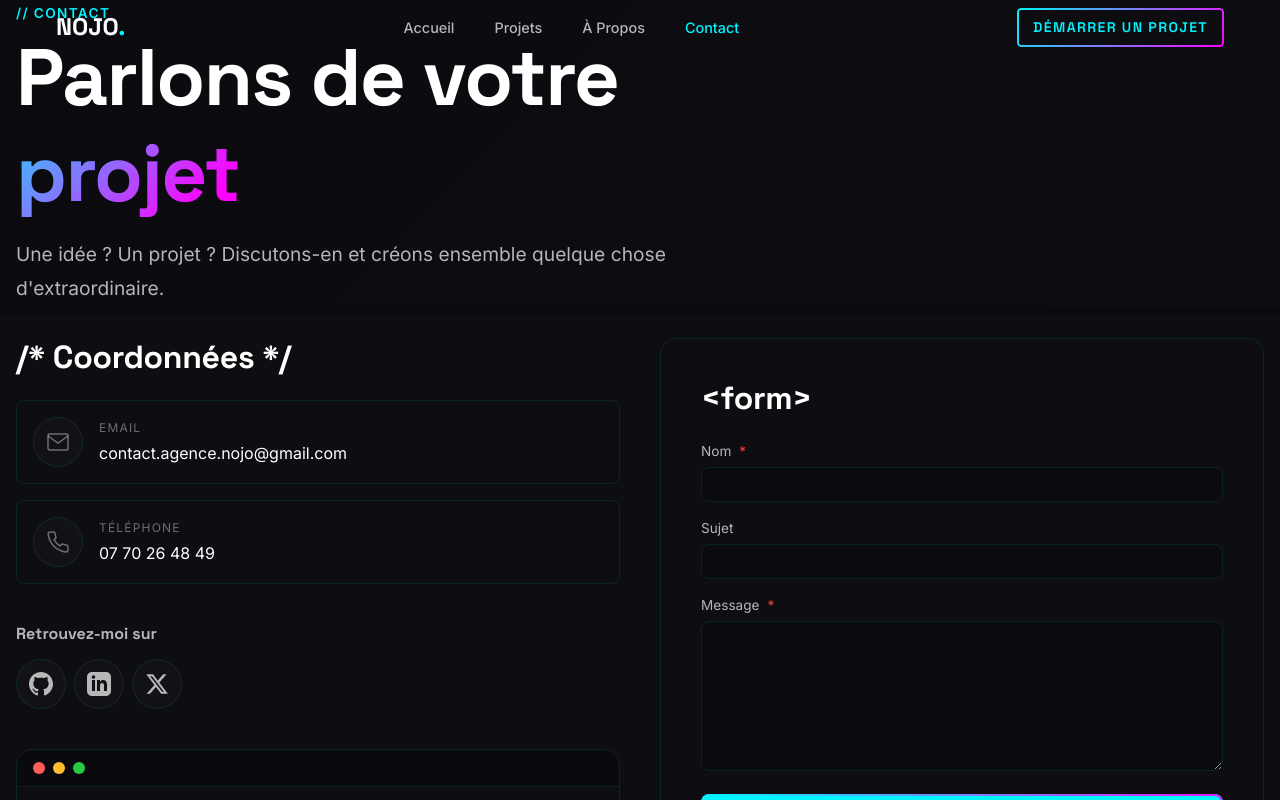
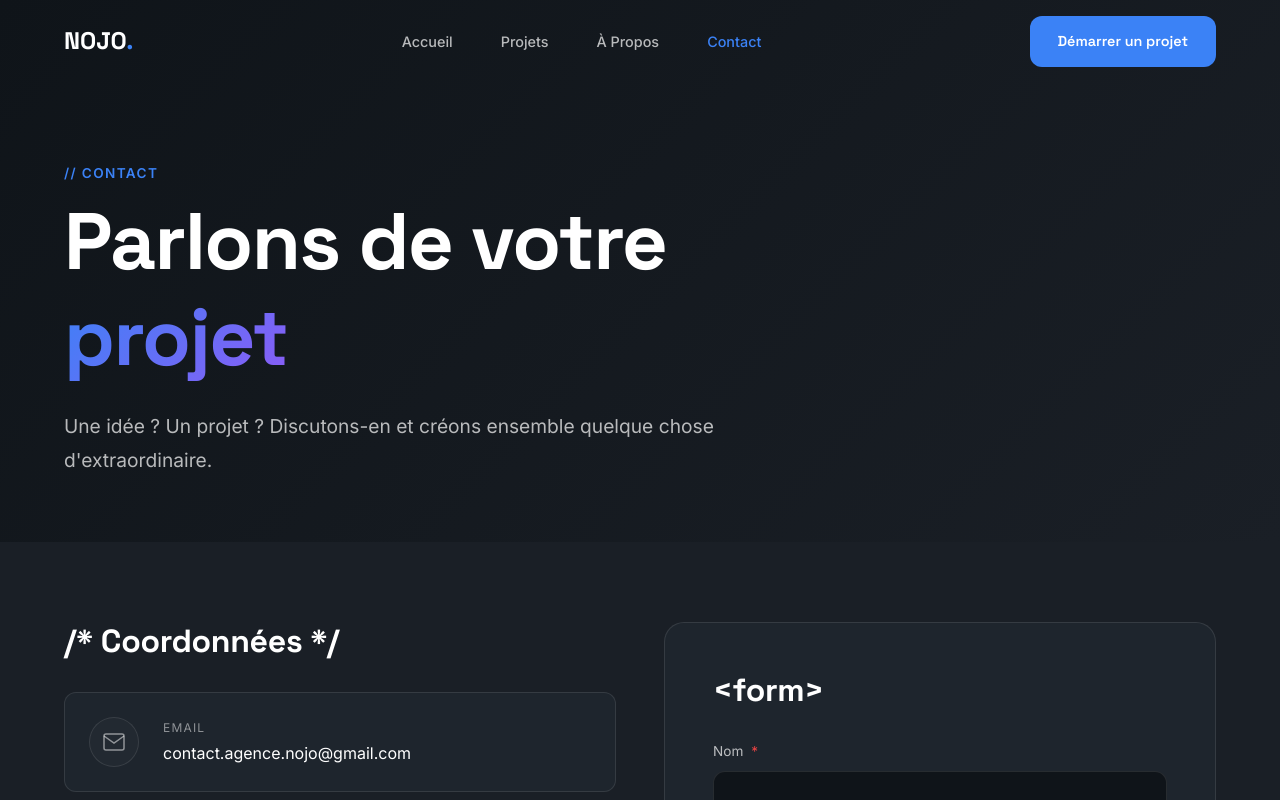
Before and after one commit to Arnaud1720/spa_nono_johan, an Angular app: page /contact in a window 1280 px wide. Shown: the top 800 px of the page. Built offline with nearby package versions, Linux system fonts and the light colour scheme.

Commit message:
ajout video

```diff
--- a/src/styles.scss
+++ b/src/styles.scss
@@ -1,60 +1,60 @@
 /* ========================================
-   GLOBAL STYLES - Portfolio SPA
-   Cyberpunk / Digital / Nerd Theme
+   GLOBAL STYLES - NOJO Agence
+   Design Professionnel & Épuré
    ======================================== */
 
 /* Import Google Fonts */
-@import url('https://fonts.googleapis.com/css2?family=Inter:wght@300;400;500;600;700;800;900&family=Space+Grotesk:wght@400;500;600;700&family=JetBrains+Mono:wght@400;500;600&display=swap');
+@import url('https://fonts.googleapis.com/css2?family=Inter:wght@300;400;500;600;700;800&family=Space+Grotesk:wght@400;500;600;700&display=swap');
 
-/* CSS Variables - Dark Cyberpunk Theme */
+/* CSS Variables - Clean Professional Theme */
 :root {
-  /* Colors - Cyberpunk Palette */
-  --color-bg-primary: #0a0a0f;
-  --color-bg-secondary: #0d0d12;
-  --color-bg-tertiary: #12121a;
+  /* Colors - Professional Palette */
+  --color-bg-primary: #0f1419;
+  --color-bg-secondary: #1a1f26;
+  --color-bg-tertiary: #242b33;
+  --color-bg-card: #1e252d;
 
-  --neon-cyan: #00f5ff;
-  --neon-magenta: #ff00ff;
-  --neon-green: #00ff41;
-  --neon-purple: #bd00ff;
-  --neon-orange: #ff6b35;
-  --neon-yellow: #f0ff00;
+  /* Accent Colors - Subtle & Professional */
+  --color-accent: #3b82f6;
+  --color-accent-light: #60a5fa;
+  --color-accent-dark: #2563eb;
+  --color-accent-secondary: #8b5cf6;
 
+  /* Text Colors */
   --color-text: #ffffff;
   --color-text-secondary: rgba(255, 255, 255, 0.7);
-  --color-text-muted: rgba(255, 255, 255, 0.4);
+  --color-text-muted: rgba(255, 255, 255, 0.5);
 
-  --color-border: rgba(0, 245, 255, 0.1);
-  --color-border-hover: rgba(0, 245, 255, 0.3);
+  /* Borders */
+  --color-border: rgba(255, 255, 255, 0.1);
+  --color-border-hover: rgba(255, 255, 255, 0.2);
 
   /* Legacy support */
-  --color-primary: #0a0a0f;
-  --color-secondary: #0d0d12;
-  --color-accent: #00f5ff;
-  --color-accent-hover: #00d4e0;
+  --color-primary: #0f1419;
+  --color-secondary: #1a1f26;
   --color-white: #ffffff;
   --color-black: #000000;
 
   /* Typography */
   --font-primary: 'Inter', -apple-system, BlinkMacSystemFont, 'Segoe UI', sans-serif;
   --font-display: 'Space Grotesk', sans-serif;
-  --font-mono: 'JetBrains Mono', 'Courier New', monospace;
 
   /* Spacing */
-  --spacing-xs: 0.25rem;
-  --spacing-sm: 0.5rem;
-  --spacing-md: 1rem;
-  --spacing-lg: 1.5rem;
-  --spacing-xl: 2.5rem;
+  --spacing-xs: 0.5rem;
+  --spacing-sm: 1rem;
+  --spacing-md: 1.5rem;
+  --spacing-lg: 2rem;
+  --spacing-xl: 3rem;
+  --spacing-2xl: 5rem;
 
   /* Border Radius */
-  --radius-sm: 4px;
-  --radius-md: 8px;
-  --radius-lg: 16px;
+  --radius-sm: 6px;
+  --radius-md: 12px;
+  --radius-lg: 20px;
   --radius-full: 9999px;
 
   /* Transitions */
-  --transition-fast: 0.2s ease;
+  --transition-fast: 0.15s ease;
   --transition-normal: 0.3s ease;
   --transition-slow: 0.5s ease;
 
@@ -85,20 +85,8 @@ body {
   font-size: 1rem;
   line-height: 1.6;
   color: var(--color-text);
-  background-color: transparent;
+  background-color: var(--color-bg-primary);
   overflow-x: hidden;
-}
-
-/* Video Performance Optimization */
-video {
-  will-change: transform, opacity;
-  transform: translate3d(0, 0, 0);
-  backface-visibility: hidden;
-  -webkit-backface-visibility: hidden;
-  perspective: 1000px;
-  -webkit-transform-style: preserve-3d;
-  transform-style: preserve-3d;
-  contain: paint;
 }
 
 /* Typography */
@@ -111,21 +99,21 @@ h1, h2, h3, h4, h5, h6 {
 }
 
 h1 {
-  font-size: clamp(2.5rem, 8vw, 6rem);
+  font-size: clamp(2.5rem, 6vw, 4.5rem);
   letter-spacing: -0.02em;
 }
 
 h2 {
-  font-size: clamp(2rem, 5vw, 4rem);
+  font-size: clamp(2rem, 4vw, 3rem);
   letter-spacing: -0.01em;
 }
 
 h3 {
-  font-size: clamp(1.5rem, 3vw, 2.5rem);
+  font-size: clamp(1.25rem, 2.5vw, 1.75rem);
 }
 
 h4 {
-  font-size: clamp(1.25rem, 2vw, 1.75rem);
+  font-size: clamp(1.1rem, 2vw, 1.35rem);
 }
 
 p {
@@ -139,24 +127,20 @@ a {
   transition: color var(--transition-fast);
 
   &:hover {
-    color: var(--neon-cyan);
+    color: var(--color-accent);
   }
-}
-
-code, pre {
-  font-family: var(--font-mono);
 }
 
 /* Utility Classes */
 .container {
   width: 100%;
-  max-width: 1400px;
+  max-width: 1200px;
   margin: 0 auto;
   padding: 0 var(--spacing-md);
 }
 
 .section {
-  padding: var(--spacing-lg) 0;
+  padding: var(--spacing-2xl) 0;
 }
 
 .text-center {
@@ -164,45 +148,49 @@ code, pre {
 }
 
 .text-accent {
-  color: var(--neon-cyan);
-  text-shadow: 0 0 20px rgba(0, 245, 255, 0.5);
+  color: var(--color-accent);
 }
 
 .text-gradient {
-  background: linear-gradient(135deg, var(--neon-cyan), var(--neon-magenta), var(--neon-purple));
-  background-size: 200% 200%;
-  -webkit-background-clip: text;
-  -webkit-text-fill-color: transparent;
-  background-clip: text;
-  animation: gradientShift 3s ease infinite;
-}
-
-.text-gradient-alt {
-  background: linear-gradient(135deg, var(--neon-orange), var(--neon-magenta), var(--neon-cyan));
-  background-size: 200% 200%;
-  -webkit-background-clip: text;
-  -webkit-text-fill-color: transparent;
-  background-clip: text;
-  animation: gradientShift 4s ease infinite;
-}
-
-.text-gradient-green {
-  background: linear-gradient(135deg, var(--neon-green), var(--neon-cyan));
+  background: linear-gradient(135deg, var(--color-accent), var(--color-accent-secondary));
   -webkit-background-clip: text;
   -webkit-text-fill-color: transparent;
   background-clip: text;
 }
 
-@keyframes gradientShift {
-  0% { background-position: 0% 50%; }
-  50% { background-position: 100% 50%; }
-  100% { background-position: 0% 50%; }
+/* Section Header */
+.section__header {
+  text-align: center;
+  margin-bottom: var(--spacing-xl);
+  max-width: 700px;
+  margin-left: auto;
+  margin-right: auto;
+}
+
+.section__label {
+  display: inline-block;
+  font-size: 0.85rem;
+  font-weight: 600;
+  color: var(--color-accent);
+  text-transform: uppercase;
+  letter-spacing: 0.1em;
+  margin-bottom: var(--spacing-xs);
+}
+
+.section__title {
+  margin-bottom: var(--spacing-sm);
+}
+
+.section__description {
+  font-size: 1.1rem;
+  color: var(--color-text-secondary);
+  line-height: 1.7;
 }
 
 /* Animation Classes */
 .fade-in {
   opacity: 0;
-  transform: translateY(30px);
+  transform: translateY(20px);
   transition: opacity 0.6s ease, transform 0.6s ease;
 
   &.visible {
@@ -213,7 +201,7 @@ code, pre {
 
 .slide-in-left {
   opacity: 0;
-  transform: translateX(-50px);
+  transform: translateX(-30px);
   transition: opacity 0.6s ease, transform 0.6s ease;
 
   &.visible {
@@ -224,23 +212,12 @@ code, pre {
 
 .slide-in-right {
   opacity: 0;
-  transform: translateX(50px);
+  transform: translateX(30px);
   transition: opacity 0.6s ease, transform 0.6s ease;
 
   &.visible {
     opacity: 1;
     transform: translateX(0);
-  }
-}
-
-.scale-in {
-  opacity: 0;
-  transform: scale(0.9);
-  transition: opacity 0.6s ease, transform 0.6s ease;
-
-  &.visible {
-    opacity: 1;
-    transform: scale(1);
   }
 }
 
@@ -261,11 +238,6 @@ code, pre {
     opacity: 1;
     transform: translateX(0);
   }
-
-  .scale-in {
-    opacity: 1;
-    transform: scale(1);
-  }
 }
 
 /* Stagger Animation Delays */
@@ -275,281 +247,102 @@ code, pre {
   }
 }
 
-/* Button Styles - Neon Gradient Theme */
+/* Button Styles - Clean & Professional */
 .btn {
   display: inline-flex;
   align-items: center;
   justify-content: center;
-  gap: var(--spacing-xs);
-  padding: var(--spacing-sm) var(--spacing-md);
+  gap: 0.5rem;
+  padding: 0.875rem 1.75rem;
   font-family: var(--font-display);
-  font-size: 0.875rem;
+  font-size: 0.9rem;
   font-weight: 600;
-  text-transform: uppercase;
-  letter-spacing: 0.1em;
   border: none;
-  border-radius: var(--radius-sm);
+  border-radius: var(--radius-md);
   cursor: pointer;
   transition: all var(--transition-normal);
-  position: relative;
-  overflow: hidden;
 
-  &::before {
-    content: '';
-    position: absolute;
-    inset: 0;
-    border-radius: inherit;
-    padding: 2px;
-    background: linear-gradient(135deg, var(--neon-cyan), var(--neon-magenta));
-    -webkit-mask: linear-gradient(#fff 0 0) content-box, linear-gradient(#fff 0 0);
-    -webkit-mask-composite: xor;
-    mask-composite: exclude;
-    opacity: 1;
-    transition: opacity var(--transition-normal);
+  svg {
+    transition: transform var(--transition-fast);
+  }
+
+  &:hover svg {
+    transform: translateX(4px);
   }
 
   &--primary {
-    background: transparent;
-    color: var(--neon-cyan);
+    background: var(--color-accent);
+    color: var(--color-white);
 
     &:hover {
-      background: linear-gradient(135deg, var(--neon-cyan), var(--neon-magenta));
-      color: var(--color-bg-primary);
-      box-shadow: 0 0 40px rgba(0, 245, 255, 0.4), 0 0 80px rgba(255, 0, 255, 0.2);
-      transform: translateY(-3px);
-
-      &::before {
-        opacity: 0;
-      }
+      background: var(--color-accent-dark);
+      transform: translateY(-2px);
+      box-shadow: 0 10px 30px rgba(59, 130, 246, 0.3);
     }
   }
 
   &--secondary {
     background: transparent;
     color: var(--color-text);
-
-    &::before {
-      background: linear-gradient(135deg, rgba(255,255,255,0.3), rgba(255,255,255,0.1));
-    }
+    border: 1px solid var(--color-border);
 
     &:hover {
-      background: rgba(255, 255, 255, 0.1);
-      box-shadow: 0 0 20px rgba(255, 255, 255, 0.1);
+      background: rgba(255, 255, 255, 0.05);
+      border-color: var(--color-border-hover);
     }
   }
 
-  &--accent {
-    background: linear-gradient(135deg, var(--neon-magenta), var(--neon-purple));
-    color: var(--color-white);
-
-    &::before {
-      opacity: 0;
-    }
+  &--outline {
+    background: transparent;
+    color: var(--color-accent);
+    border: 2px solid var(--color-accent);
 
     &:hover {
-      box-shadow: 0 0 40px rgba(255, 0, 255, 0.5), 0 0 80px rgba(189, 0, 255, 0.3);
-      transform: translateY(-3px);
+      background: var(--color-accent);
+      color: var(--color-white);
+      transform: translateY(-2px);
     }
   }
 
   &--gradient {
-    background: linear-gradient(135deg, var(--neon-cyan), var(--neon-magenta));
-    color: var(--color-bg-primary);
-    font-weight: 700;
-
-    &::before {
-      opacity: 0;
-    }
+    background: linear-gradient(135deg, var(--color-accent), var(--color-accent-secondary));
+    color: var(--color-white);
 
     &:hover {
-      box-shadow: 0 0 50px rgba(0, 245, 255, 0.5), 0 0 100px rgba(255, 0, 255, 0.3);
-      transform: translateY(-3px) scale(1.02);
+      transform: translateY(-2px);
+      box-shadow: 0 10px 30px rgba(59, 130, 246, 0.4);
     }
-  }
-
-  // Conic gradient rotating border button
-  &--conic {
-    background: var(--color-bg-primary);
-    color: var(--neon-cyan);
-    z-index: 1;
-    overflow: visible;
-
-    &::before {
-      content: '';
-      position: absolute;
-      inset: -3px;
-      border-radius: inherit;
-      background: conic-gradient(
-        from var(--angle, 0deg),
-        var(--neon-cyan),
-        var(--neon-magenta),
-        var(--neon-purple),
-        var(--neon-cyan)
-      );
-      z-index: -2;
-      animation: rotateConic 3s linear infinite;
-      opacity: 1;
-      padding: 0;
-      -webkit-mask: none;
-      mask: none;
-    }
-
-    &::after {
-      content: '';
-      position: absolute;
-      inset: 2px;
-      border-radius: calc(var(--radius-sm) - 2px);
-      background: var(--color-bg-primary);
-      z-index: -1;
-      transition: background 0.3s ease;
-    }
-
-    &:hover {
-      color: var(--color-bg-primary);
-      transform: translateY(-3px);
-      box-shadow:
-        0 0 30px rgba(0, 245, 255, 0.4),
-        0 0 60px rgba(255, 0, 255, 0.3);
-
-      &::after {
-        background: transparent;
-      }
-    }
-  }
-
-  // Conic glow pulse variant
-  &--conic-pulse {
-    background: var(--color-bg-primary);
-    color: var(--neon-cyan);
-    z-index: 1;
-
-    &::before {
-      content: '';
-      position: absolute;
-      inset: -3px;
-      border-radius: inherit;
-      background: conic-gradient(
-        from var(--angle, 0deg),
-        var(--neon-cyan),
-        transparent 30%,
-        var(--neon-magenta),
-        transparent 60%,
-        var(--neon-cyan)
-      );
-      z-index: -2;
-      animation: rotateConic 2s linear infinite;
-      opacity: 1;
-      padding: 0;
-      -webkit-mask: none;
-      mask: none;
-    }
-
-    &::after {
-      content: '';
-      position: absolute;
-      inset: 2px;
-      border-radius: calc(var(--radius-sm) - 2px);
-      background: var(--color-bg-primary);
-      z-index: -1;
-    }
-
-    &:hover {
-      transform: translateY(-3px);
-      box-shadow: 0 0 40px rgba(0, 245, 255, 0.5);
-
-      &::before {
-        animation-duration: 1s;
-        filter: blur(4px);
-      }
-    }
-  }
-}
-
-// Conic gradient rotation animation
-@keyframes rotateConic {
-  0% { --angle: 0deg; }
-  100% { --angle: 360deg; }
-}
-
-// Register custom property for animation
-@property --angle {
-  syntax: '<angle>';
-  initial-value: 0deg;
-  inherits: false;
-}
-
-// Standalone conic border card
-.card--conic {
-  position: relative;
-  background: var(--color-bg-primary);
-  border-radius: var(--radius-lg);
-  padding: var(--spacing-md);
-  z-index: 1;
-
-  &::before {
-    content: '';
-    position: absolute;
-    inset: -2px;
-    border-radius: inherit;
-    background: conic-gradient(
-      from var(--angle, 0deg),
-      var(--neon-cyan),
-      var(--neon-magenta),
-      var(--neon-purple),
-      var(--neon-green),
-      var(--neon-cyan)
-    );
-    z-index: -2;
-    animation: rotateConic 4s linear infinite;
-  }
-
-  &::after {
-    content: '';
-    position: absolute;
-    inset: 2px;
-    border-radius: calc(var(--radius-lg) - 2px);
-    background: var(--color-bg-primary);
-    z-index: -1;
-  }
-
-  &:hover::before {
-    animation-duration: 2s;
-    filter: blur(6px);
-  }
-}
-
-// Conic spotlight effect
-.conic-spotlight {
-  position: relative;
-
-  &::before {
-    content: '';
-    position: absolute;
-    inset: 0;
-    background: conic-gradient(
-      from var(--angle, 0deg) at 50% 50%,
-      transparent 0deg,
-      rgba(0, 245, 255, 0.15) 60deg,
-      transparent 120deg
-    );
-    animation: rotateConic 6s linear infinite;
-    pointer-events: none;
   }
 }
 
 /* Main Content Area */
 .main-content {
   min-height: 100vh;
-  background-color: transparent;
+  background-color: var(--color-bg-primary);
+}
+
+/* Card Style */
+.card {
+  background: var(--color-bg-card);
+  border: 1px solid var(--color-border);
+  border-radius: var(--radius-lg);
+  padding: var(--spacing-lg);
+  transition: all var(--transition-normal);
+
+  &:hover {
+    border-color: var(--color-border-hover);
+    transform: translateY(-4px);
+    box-shadow: 0 20px 40px rgba(0, 0, 0, 0.2);
+  }
 }
 
 /* Selection Style */
 ::selection {
-  background-color: var(--neon-cyan);
-  color: var(--color-bg-primary);
+  background-color: var(--color-accent);
+  color: var(--color-white);
 }
 
-/* Scrollbar Styling - Cyberpunk */
+/* Scrollbar Styling */
 ::-webkit-scrollbar {
   width: 8px;
 }
@@ -559,179 +352,36 @@ code, pre {
 }
 
 ::-webkit-scrollbar-thumb {
-  background: linear-gradient(180deg, var(--neon-cyan), var(--neon-magenta));
+  background: var(--color-bg-tertiary);
   border-radius: var(--radius-full);
 }
 
 ::-webkit-scrollbar-thumb:hover {
-  background: var(--neon-cyan);
-  box-shadow: 0 0 10px var(--neon-cyan);
-}
-
-/* Glowing text effect */
-.glow-text {
-  text-shadow:
-    0 0 10px currentColor,
-    0 0 20px currentColor,
-    0 0 40px currentColor;
-}
-
-/* Card base style with gradient border */
-.card {
-  background: rgba(255, 255, 255, 0.02);
-  border-radius: var(--radius-lg);
-  padding: var(--spacing-md);
-  transition: all var(--transition-normal);
-  position: relative;
-
-  &::before {
-    content: '';
-    position: absolute;
-    inset: 0;
-    border-radius: inherit;
-    padding: 1px;
-    background: linear-gradient(135deg, rgba(0, 245, 255, 0.2), rgba(255, 0, 255, 0.2));
-    -webkit-mask: linear-gradient(#fff 0 0) content-box, linear-gradient(#fff 0 0);
-    -webkit-mask-composite: xor;
-    mask-composite: exclude;
-    transition: all var(--transition-normal);
-  }
-
-  &:hover {
-    box-shadow: 0 0 40px rgba(0, 245, 255, 0.15), 0 0 80px rgba(255, 0, 255, 0.1);
-    transform: translateY(-5px);
-
-    &::before {
-      background: linear-gradient(135deg, var(--neon-cyan), var(--neon-magenta));
-    }
-  }
-}
-
-/* Gradient border utility */
-.gradient-border {
-  position: relative;
-
-  &::before {
-    content: '';
-    position: absolute;
-    inset: 0;
-    border-radius: inherit;
-    padding: 1px;
-    background: linear-gradient(135deg, var(--neon-cyan), var(--neon-magenta));
-    -webkit-mask: linear-gradient(#fff 0 0) content-box, linear-gradient(#fff 0 0);
-    -webkit-mask-composite: xor;
-    mask-composite: exclude;
-    opacity: 0.5;
-    transition: opacity var(--transition-normal);
-  }
-
-  &:hover::before {
-    opacity: 1;
-  }
-}
-
-/* Glow effects */
-.glow-cyan {
-  box-shadow: 0 0 20px rgba(0, 245, 255, 0.3), 0 0 40px rgba(0, 245, 255, 0.1);
-}
-
-.glow-magenta {
-  box-shadow: 0 0 20px rgba(255, 0, 255, 0.3), 0 0 40px rgba(255, 0, 255, 0.1);
-}
-
-.glow-gradient {
-  box-shadow: 0 0 30px rgba(0, 245, 255, 0.2), 0 0 60px rgba(255, 0, 255, 0.15);
-}
-
-/* Animated gradient background */
-.bg-gradient-animated {
-  background: linear-gradient(135deg, var(--color-bg-primary), var(--color-bg-secondary), var(--color-bg-tertiary));
-  background-size: 400% 400%;
-  animation: bgGradient 15s ease infinite;
-}
-
-@keyframes bgGradient {
-  0% { background-position: 0% 50%; }
-  50% { background-position: 100% 50%; }
-  100% { background-position: 0% 50%; }
-}
-
-/* Terminal/Code style */
-.terminal {
-  background: rgba(0, 0, 0, 0.5);
-  border: 1px solid var(--neon-green);
-  border-radius: var(--radius-md);
-  padding: var(--spacing-md);
-  font-family: var(--font-mono);
-  font-size: 0.9rem;
-  color: var(--neon-green);
-
-  .prompt {
-    color: var(--neon-cyan);
-  }
-
-  .command {
-    color: var(--color-text);
-  }
-
-  .output {
-    color: var(--color-text-muted);
-  }
+  background: var(--color-accent);
 }
 
 /* Responsive */
 @media (max-width: 768px) {
   :root {
-    --spacing-lg: 1rem;
+    --spacing-lg: 1.5rem;
     --spacing-xl: 2rem;
+    --spacing-2xl: 3rem;
   }
 
   .container {
     padding: 0 1rem;
   }
 
-  // Disable heavy animations on mobile for better performance
-  .text-gradient,
-  .text-gradient-alt {
-    animation: none;
-    background-size: 100% 100%;
-  }
-
-  // Simplify transitions
   .fade-in,
   .slide-in-left,
-  .slide-in-right,
-  .scale-in {
+  .slide-in-right {
     transition-duration: 0.4s;
   }
 
-  // Disable stagger delays on mobile (too slow)
   @for $i from 1 through 10 {
     .stagger-#{$i} {
       transition-delay: #{$i * 0.05}s;
     }
-  }
-
-  // Simplify button effects
-  .btn {
-    &--conic,
-    &--conic-pulse {
-      &::before {
-        animation: none;
-        background: linear-gradient(135deg, var(--neon-cyan), var(--neon-magenta));
-      }
-    }
-  }
-
-  // Reduce card hover effects
-  .card:hover {
-    transform: translateY(-3px);
-  }
-
-  // Optimize videos for mobile
-  video {
-    will-change: auto;
-    transform: none;
   }
 }
 
@@ -748,15 +398,4 @@ code, pre {
   html {
     scroll-behavior: auto;
   }
-
-  .text-gradient,
-  .text-gradient-alt {
-    animation: none;
-  }
-
-  .btn--conic::before,
-  .btn--conic-pulse::before,
-  .card--conic::before {
-    animation: none;
-  }
 }
```
Also changed, not shown: 2 other files (tests, documents, lock files or other folders).
